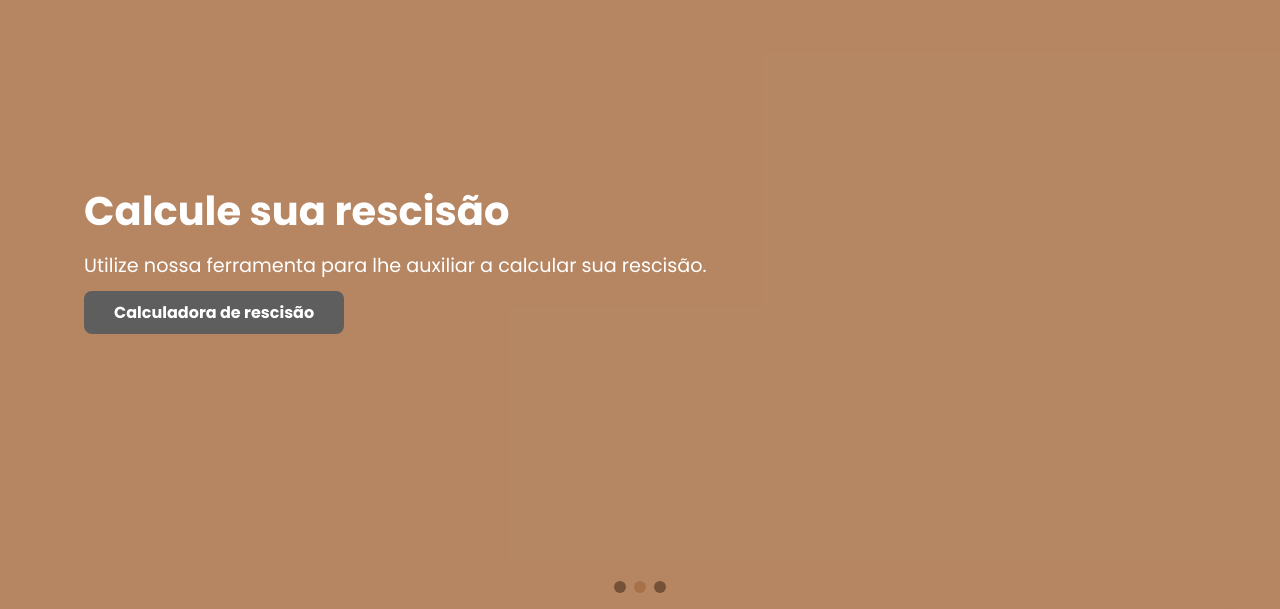
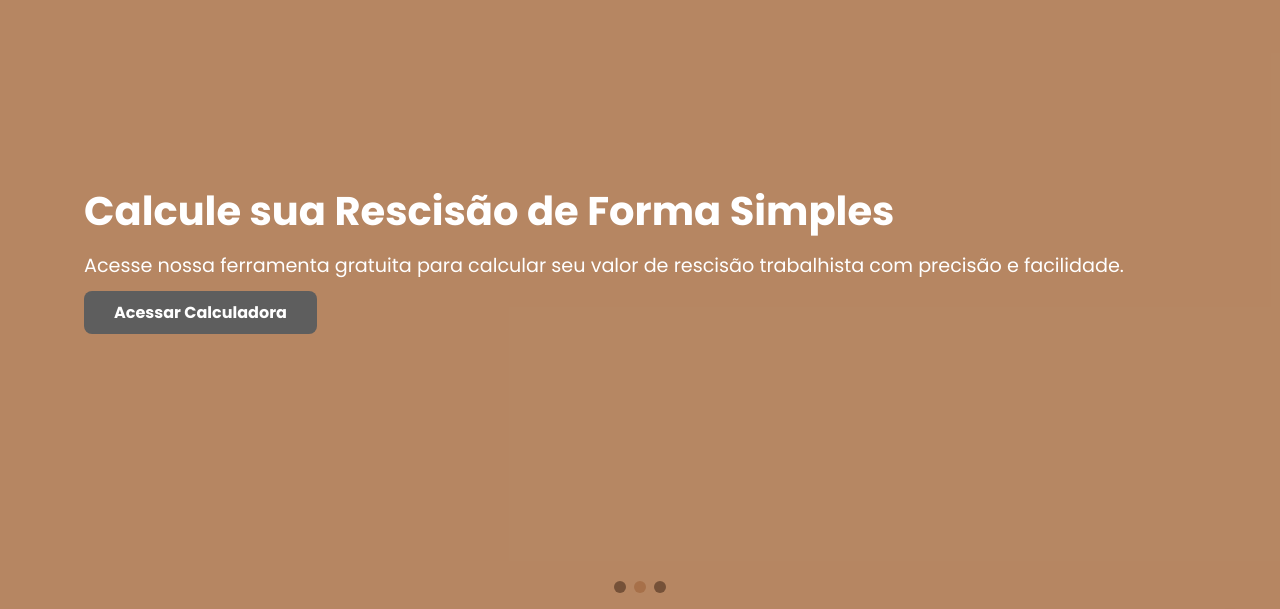
Before and after one commit to AlexEduardo-zip/navv_website, a plain HTML site: page index.html in a window 1280 px wide. Both pictures are taken after a click on the link "Início". Shown: the part 202-811 px from the top of the page. Drawn offline with nearby package versions, Linux system fonts and the light colour scheme.

Commit message:
ajustado texto do slide da calculadora

```diff
--- a/index.html
+++ b/index.html
@@ -85,9 +85,9 @@
                 </div>
                 <div class="slide" style="background-image: url('src/images/calculadora\ background');">
                     <div class="slide-content">
-                        <h2>Calcule sua rescisão</h2>
-                        <p>Utilize nossa ferramenta para lhe auxiliar a calcular sua rescisão.</p>
-                        <a href="https://navv-calculadora-rescisao.vercel.app/" class="btn-slide">Calculadora de rescisão</a>
+                        <h2>Calcule sua Rescisão de Forma Simples</h2>
+                        <p>Acesse nossa ferramenta gratuita para calcular seu valor de rescisão trabalhista com precisão e facilidade.</p>
+                        <a href="https://navv-calculadora-rescisao.vercel.app/" class="btn-slide">Acessar Calculadora</a>
                     </div>
                 </div>
                 <div class="slide" style="background-image: url('src/images/advogado-imobiliario-o-que-faz.jpg');">
```
